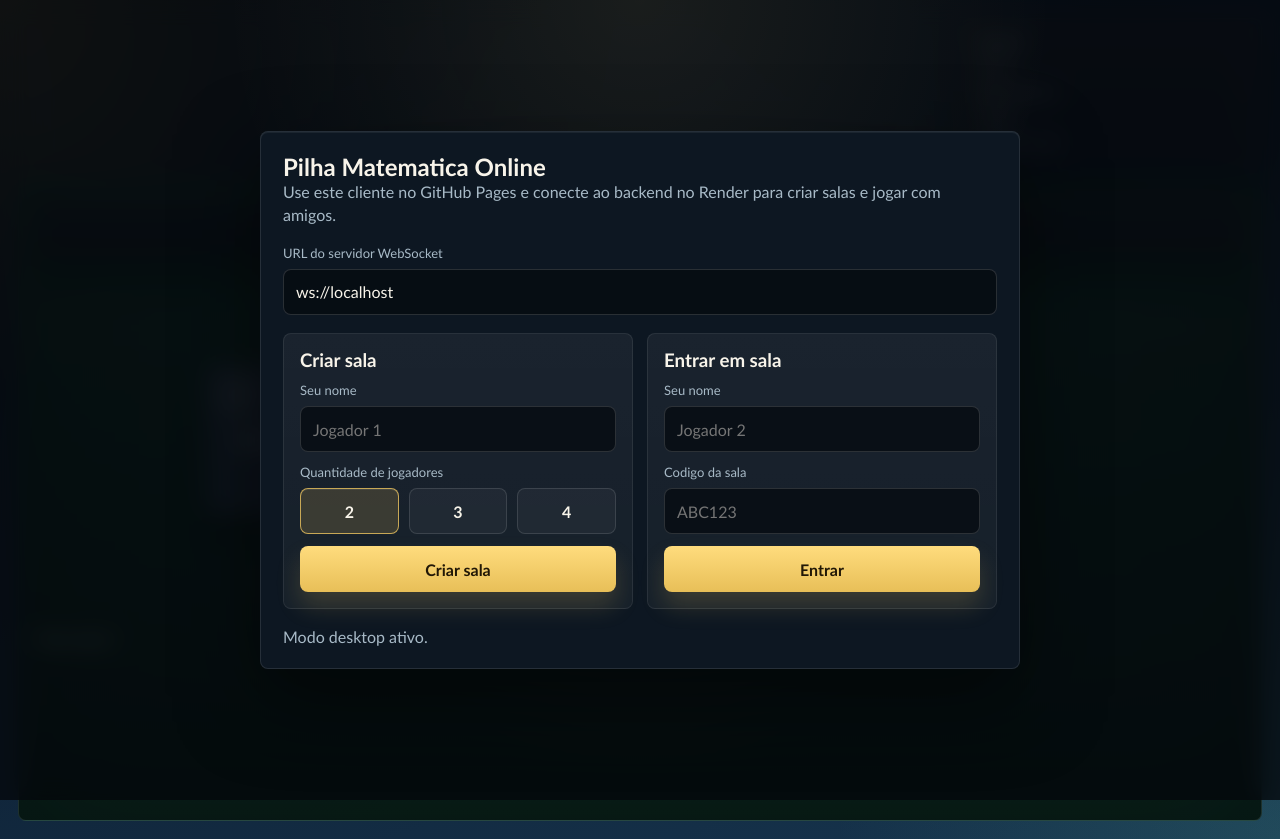
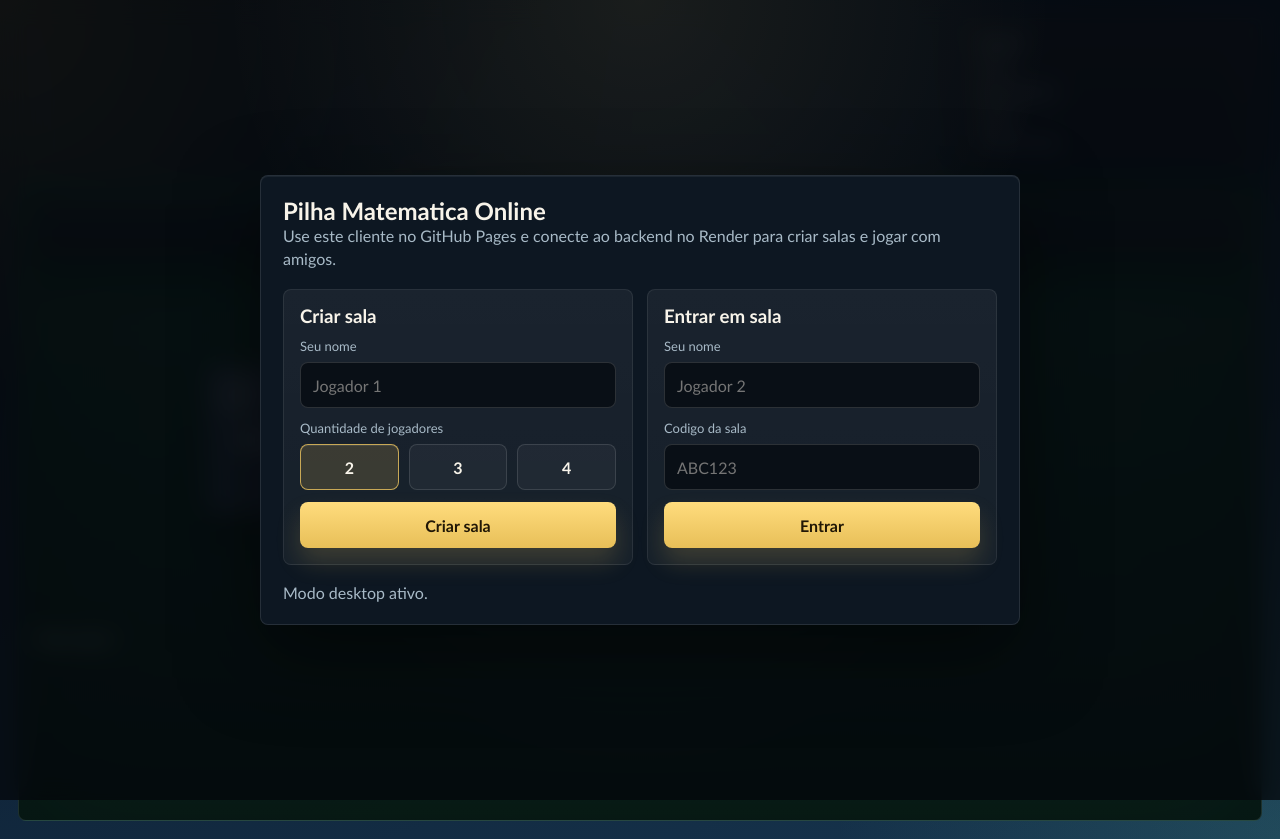
Before and after one commit to matheusoliveirajesus1-pixel/math-card-game, a website: page index.html in a window 1280 px wide. Drawn offline with Linux system fonts and the light colour scheme.

Commit message:
Update index.html

```diff
--- a/index.html
+++ b/index.html
@@ -717,6 +717,18 @@
       display: none !important;
     }
 
+    .visually-hidden {
+      position: absolute !important;
+      width: 1px;
+      height: 1px;
+      padding: 0;
+      margin: -1px;
+      overflow: hidden;
+      clip: rect(0, 0, 0, 0);
+      white-space: nowrap;
+      border: 0;
+    }
+
     @keyframes active-pulse {
       0%, 100% {
         box-shadow:
@@ -1010,7 +1022,7 @@
         <p>Use este cliente no GitHub Pages e conecte ao backend no Render para criar salas e jogar com amigos.</p>
       </div>
 
-      <div class="field-group">
+      <div class="field-group visually-hidden" aria-hidden="true">
         <label class="field-label" for="serverUrlInput">URL do servidor WebSocket</label>
         <input id="serverUrlInput" class="field" type="text" placeholder="wss://seu-backend.onrender.com">
       </div>
```
